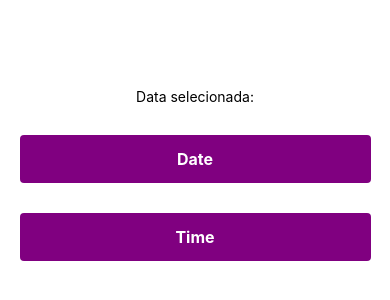
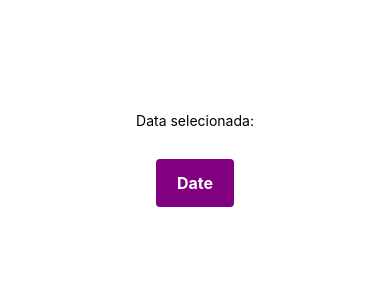
Before and after one commit to lucasmendeshy/avaliacao, a React Native app: screen / in a window 390 px wide. Shown: the part 248-548 px from the top of the page. Built offline with nearby package versions, Linux system fonts and the light colour scheme.

Commit message:
Update App.js

```diff
--- a/App.js
+++ b/App.js
@@ -1,32 +1,44 @@
 import { useState } from "react";
 import { StatusBar } from "expo-status-bar";
-import { StyleSheet, Text, View, Pressable, Alert, Platform } from "react-native";
-import DateTimePicker from '@react-native-community/datetimepicker';
+import {
+  StyleSheet,
+  Text,
+  View,
+  Pressable,
+  Alert,
+  Platform,
+} from "react-native";
+import DateTimePicker from "@react-native-community/datetimepicker";
 
 export default function App() {
   const [date, setDate] = useState(new Date());
-  const [mode, setMode] = useState('date');
+  const [mode, setMode] = useState("date");
   const [show, setShow] = useState(false);
-  const [text, setText] = useState('Data selecionada:');
+  const [text, setText] = useState("Data selecionada:");
 
   const onChange = (event, selectedDate) => {
     const current = selectedDate || date;
-    setShow(Platform.OS === 'ios');
+    setShow(Platform.OS === "ios");
     setDate(currentDate);
 
     let tempDate = new Date(currentDate);
-    let fDate = tempDate.getDate() + '/' + (tempDate.getMonth() + 1) + '/' + tempDate.getFullYear();
-    let fTime = 'Hours' + tempDate.getHours + ' | Minutes' + tempDate.getMinutes();
-    setText(fDate + '\n' + fTime);
+    let fDate =
+      tempDate.getDate() +
+      "/" +
+      (tempDate.getMonth() + 1) +
+      "/" +
+      tempDate.getFullYear();
+    let fTime =
+      "Hours" + tempDate.getHours + " | Minutes" + tempDate.getMinutes();
+    setText(fDate + "\n" + fTime);
 
-    console.log(fDate + '\n' + fTime);
-  }
+    console.log(fDate + "\n" + fTime);
+  };
 
   const showMode = (currentMode) => {
     setShow(true);
     setMode(currentMode);
-  }
-
+  };
 
   return (
     <View style={estilos.container}>
@@ -34,29 +46,25 @@ export default function App() {
 
       <Text>{text}</Text>
 
-        <Pressable style={estilos.botao} onPress={() => showMode('date')}>
+      <Pressable style={estilos.botao} onPress={() => showMode("datetime")}>
         <Text style={estilos.botaoTexto}>Date</Text>
       </Pressable>
 
-
-
-
-        <Pressable style={estilos.botaooo} onPress={() => showMode('time')}>
+      {/* <Pressable style={estilos.botaooo} onPress={() => showMode("time")}>
         <Text style={estilos.botaoTexto}>Time</Text>
       </Pressable>
-
-
-
-      {show && (<DateTimePicker
+ */}
+      {show && (
+        <DateTimePicker
           testID="dateTimePicker"
           value={date}
           mode={mode}
           is24Hour={true}
-        display='default'
+          display="default"
           onChange={onChange}
-
-
-      />)}
+          locale="pt-br"
+        />
+      )}
     </View>
   );
 }
@@ -71,10 +79,10 @@ const estilos = StyleSheet.create({
   botao: {
     padding: 14,
     backgroundColor: "purple",
-    width: "90%",
+    width: "20%",
     alignItems: "center",
     borderRadius: 4,
-    marginVertical: 30
+    marginVertical: 30,
   },
   botaooo: {
     padding: 14,
```
Lines whose indentation alone changed are shown as unchanged.
